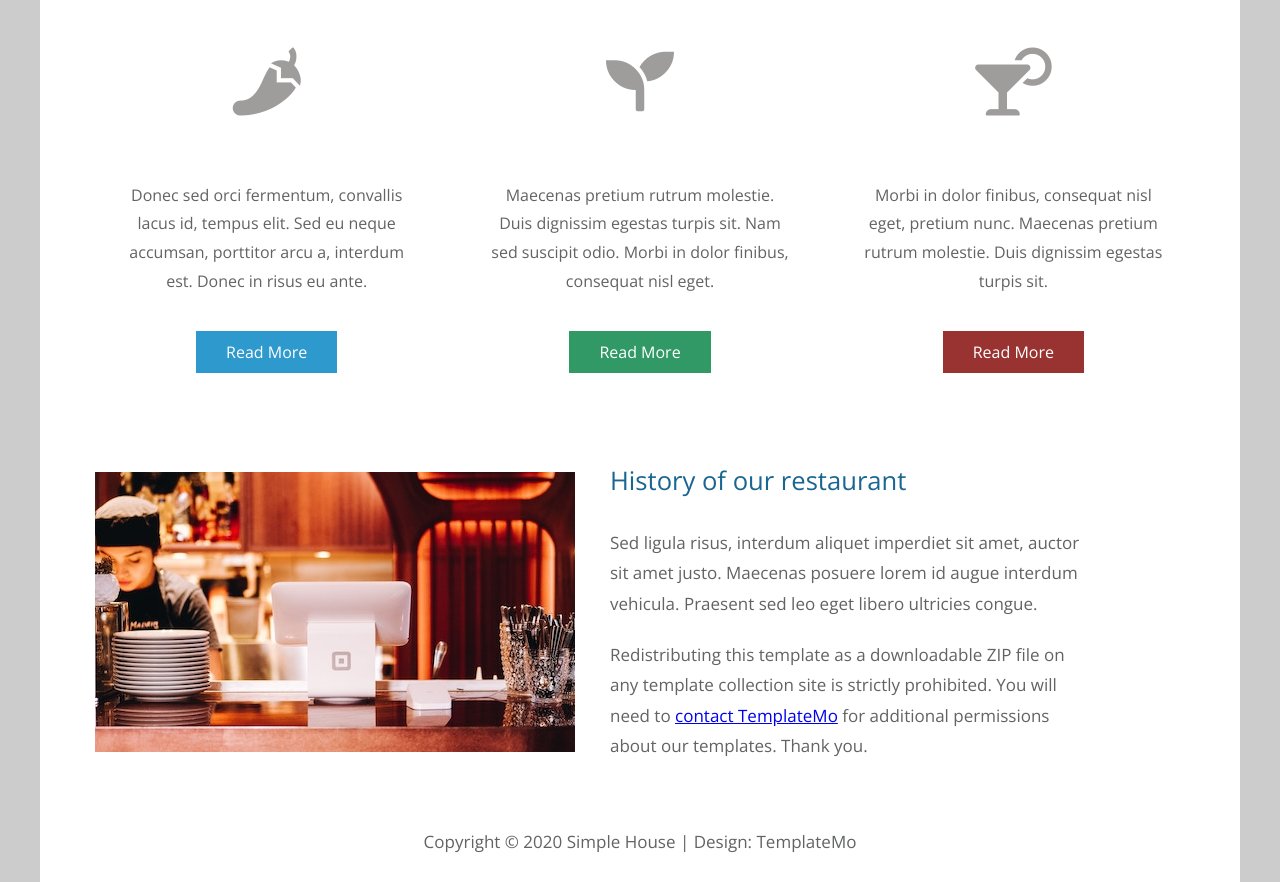
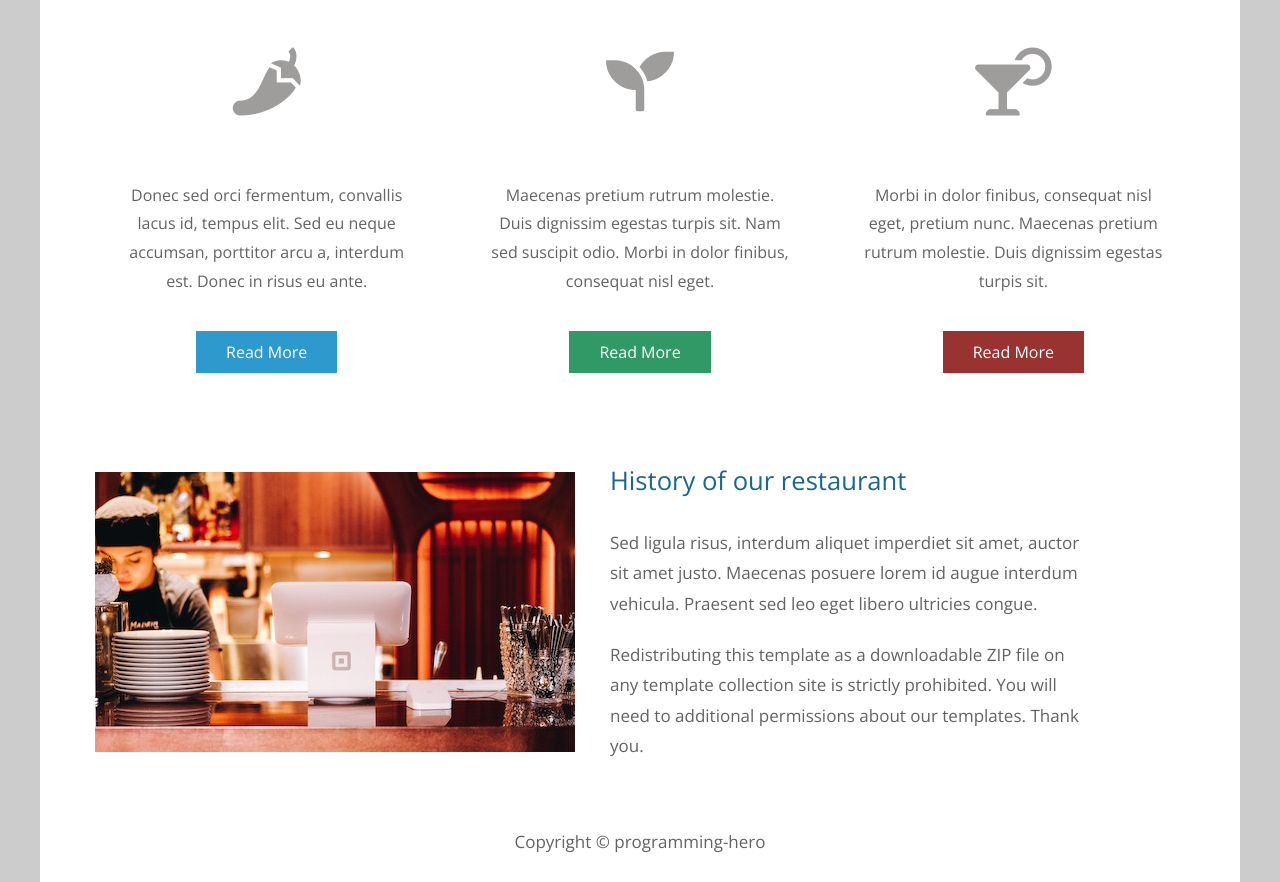
Before and after one commit to mostofakamalpassa/foodAPI, a plain HTML site: page about.html in a window 1280 px wide. Shown: the part 1652-2534 px from the top of the page. Drawn offline with nearby package versions, Linux system fonts and the light colour scheme.

Commit message:
udate css style

```diff
--- a/about.html
+++ b/about.html
@@ -162,7 +162,7 @@ https://templatemo.com/tm-539-simple-house
 							<div class="tm-history-text">
 								<h4 class="tm-history-title">History of our restaurant</h4>
 								<p class="tm-mb-p">Sed ligula risus, interdum aliquet imperdiet sit amet, auctor sit amet justo. Maecenas posuere lorem id augue interdum vehicula. Praesent sed leo eget libero ultricies congue.</p>
-								<p>Redistributing this template as a downloadable ZIP file on any template collection site is strictly prohibited. You will need to <a href="https://templatemo.com/contact">contact TemplateMo</a> for additional permissions about our templates. Thank you.</p>
+								<p>Redistributing this template as a downloadable ZIP file on any template collection site is strictly prohibited. You will need to  additional permissions about our templates. Thank you.</p>
 							</div>
 						</div>
 					</div>
@@ -171,9 +171,9 @@ https://templatemo.com/tm-539-simple-house
 		</main>
 
 		<footer class="tm-footer text-center">
-			<p>Copyright &copy; 2020 Simple House
+			<p>Copyright &copy; programming-hero
 
-            | Design: <a rel="nofollow" href="https://templatemo.com">TemplateMo</a></p>
+
 		</footer>
 	</div>
 	<script src="js/jquery.min.js"></script>
```
Also changed, not shown: contact.html (+5 -4 lines).
